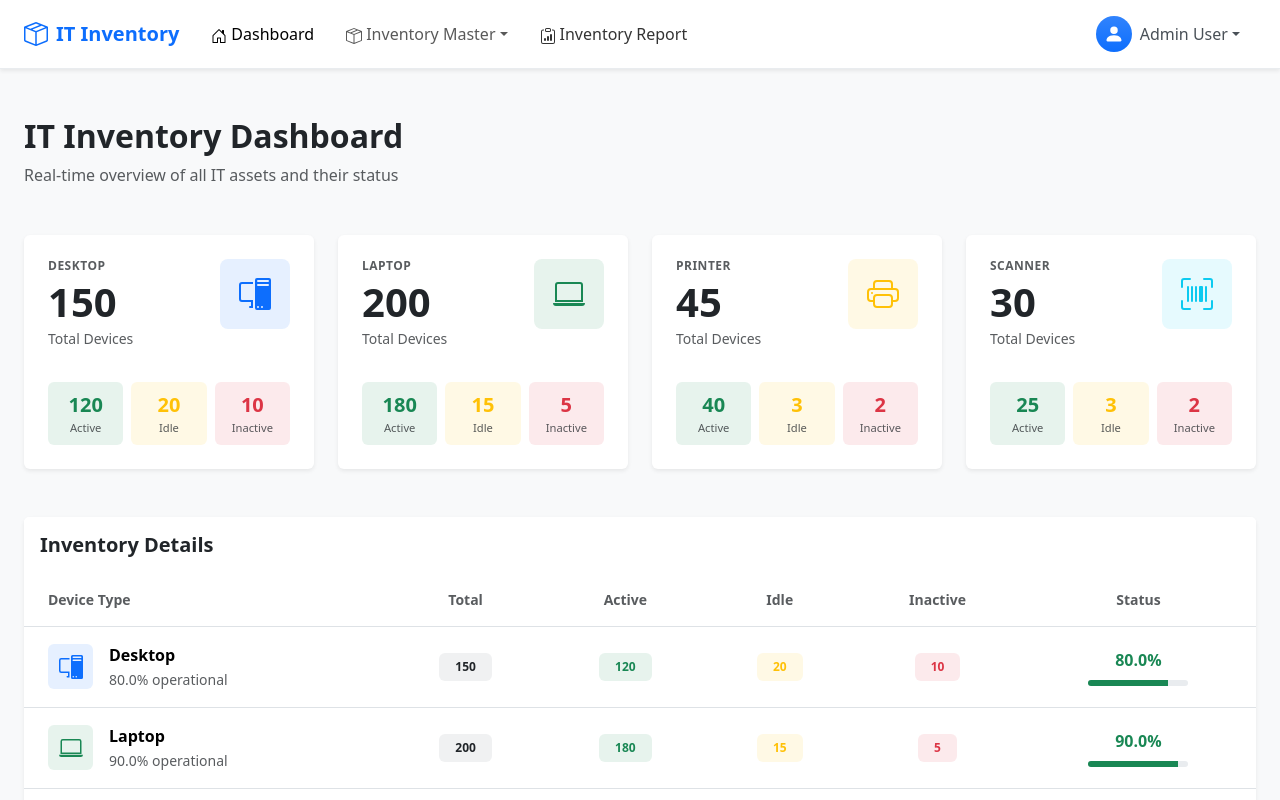
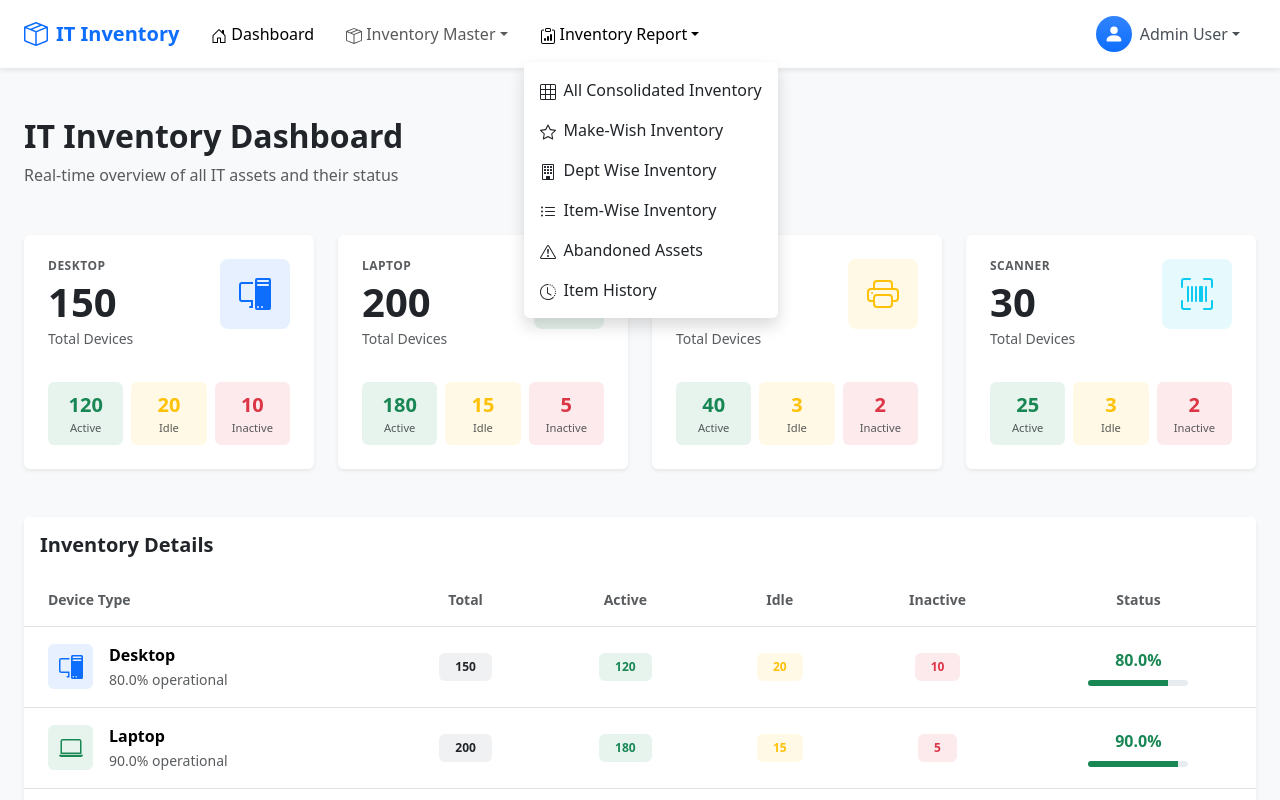
Before and after one commit to Demigod1410/NIRD-Inventory, a Next.js app: page / in a window 1280 px wide. Both pictures are taken after a click on the button "Inventory Report". Shown: the top 800 px of the page. Built offline with nearby package versions, Linux system fonts and the light colour scheme.

Commit message:
Enhance Navbar with Inventory Report dropdown and related links

```diff
--- a/src/components/navabr.jsx
+++ b/src/components/navabr.jsx
@@ -72,8 +72,16 @@ export default function Navbar() {
                 </li>
               </ul>
             </li>
-            <li className="nav-item">
-              <a className="nav-link px-3 py-2" href="#" style={{ fontWeight: '500' }}>
+            <li className="nav-item dropdown">
+              <a
+                className="nav-link dropdown-toggle px-3 py-2"
+                href="#"
+                id="inventoryReportDropdown"
+                role="button"
+                data-bs-toggle="dropdown"
+                aria-expanded="false"
+                style={{ fontWeight: '500' }}
+              >
                 <svg xmlns="http://www.w3.org/2000/svg" width="16" height="16" fill="currentColor" className="bi bi-clipboard-data me-1" viewBox="0 0 16 16">
                   <path d="M4 11a1 1 0 1 1 2 0v1a1 1 0 1 1-2 0zm6-4a1 1 0 1 1 2 0v5a1 1 0 1 1-2 0zM7 9a1 1 0 0 1 2 0v3a1 1 0 1 1-2 0z"/>
                   <path d="M4 1.5H3a2 2 0 0 0-2 2V14a2 2 0 0 0 2 2h10a2 2 0 0 0 2-2V3.5a2 2 0 0 0-2-2h-1v1h1a1 1 0 0 1 1 1V14a1 1 0 0 1-1 1H3a1 1 0 0 1-1-1V3.5a1 1 0 0 1 1-1h1z"/>
@@ -81,6 +89,60 @@ export default function Navbar() {
                 </svg>
                 Inventory Report
               </a>
+              <ul className="dropdown-menu shadow border-0 mt-2" aria-labelledby="inventoryReportDropdown">
+                <li>
+                  <a className="dropdown-item py-2" href="/all-consolidated-inventory">
+                    <svg xmlns="http://www.w3.org/2000/svg" width="16" height="16" fill="currentColor" className="bi bi-grid-3x3 me-2" viewBox="0 0 16 16">
+                      <path d="M0 1.5A1.5 1.5 0 0 1 1.5 0h13A1.5 1.5 0 0 1 16 1.5v13a1.5 1.5 0 0 1-1.5 1.5h-13A1.5 1.5 0 0 1 0 14.5zM1.5 1a.5.5 0 0 0-.5.5V5h4V1zM5 6H1v4h4zm1 4h4V6H6zm-1 1H1v3.5a.5.5 0 0 0 .5.5H5zm1 0v4h4v-4zm5 0v4h3.5a.5.5 0 0 0 .5-.5V11zm0-1h4V6h-4zm0-5h4V1.5a.5.5 0 0 0-.5-.5H11zm-1 0V1H6v4z"/>
+                    </svg>
+                    All Consolidated Inventory
+                  </a>
+                </li>
+                <li>
+                  <a className="dropdown-item py-2" href="/make-wish-inventory">
+                    <svg xmlns="http://www.w3.org/2000/svg" width="16" height="16" fill="currentColor" className="bi bi-star me-2" viewBox="0 0 16 16">
+                      <path d="M2.866 14.85c-.078.444.36.791.746.593l4.39-2.256 4.389 2.256c.386.198.824-.149.746-.592l-.83-4.73 3.522-3.356c.33-.314.16-.888-.282-.95l-4.898-.696L8.465.792a.513.513 0 0 0-.927 0L5.354 5.12l-4.898.696c-.441.062-.612.636-.283.95l3.523 3.356-.83 4.73zm4.905-2.767-3.686 1.894.694-3.957a.56.56 0 0 0-.163-.505L1.71 6.745l4.052-.576a.53.53 0 0 0 .393-.288L8 2.223l1.847 3.658a.53.53 0 0 0 .393.288l4.052.575-2.906 2.77a.56.56 0 0 0-.163.506l.694 3.957-3.686-1.894a.5.5 0 0 0-.461 0z"/>
+                    </svg>
+                    Make-Wish Inventory
+                  </a>
+                </li>
+                <li>
+                  <a className="dropdown-item py-2" href="/dept-wise-inventory">
+                    <svg xmlns="http://www.w3.org/2000/svg" width="16" height="16" fill="currentColor" className="bi bi-building me-2" viewBox="0 0 16 16">
+                      <path d="M4 2.5a.5.5 0 0 1 .5-.5h1a.5.5 0 0 1 .5.5v1a.5.5 0 0 1-.5.5h-1a.5.5 0 0 1-.5-.5zm3 0a.5.5 0 0 1 .5-.5h1a.5.5 0 0 1 .5.5v1a.5.5 0 0 1-.5.5h-1a.5.5 0 0 1-.5-.5zm3.5-.5a.5.5 0 0 0-.5.5v1a.5.5 0 0 0 .5.5h1a.5.5 0 0 0 .5-.5v-1a.5.5 0 0 0-.5-.5zM4 5.5a.5.5 0 0 1 .5-.5h1a.5.5 0 0 1 .5.5v1a.5.5 0 0 1-.5.5h-1a.5.5 0 0 1-.5-.5zM7.5 5a.5.5 0 0 0-.5.5v1a.5.5 0 0 0 .5.5h1a.5.5 0 0 0 .5-.5v-1a.5.5 0 0 0-.5-.5zm2.5.5a.5.5 0 0 1 .5-.5h1a.5.5 0 0 1 .5.5v1a.5.5 0 0 1-.5.5h-1a.5.5 0 0 1-.5-.5zM4.5 8a.5.5 0 0 0-.5.5v1a.5.5 0 0 0 .5.5h1a.5.5 0 0 0 .5-.5v-1a.5.5 0 0 0-.5-.5zm2.5.5a.5.5 0 0 1 .5-.5h1a.5.5 0 0 1 .5.5v1a.5.5 0 0 1-.5.5h-1a.5.5 0 0 1-.5-.5zm3.5-.5a.5.5 0 0 0-.5.5v1a.5.5 0 0 0 .5.5h1a.5.5 0 0 0 .5-.5v-1a.5.5 0 0 0-.5-.5z"/>
+                      <path d="M2 1a1 1 0 0 1 1-1h10a1 1 0 0 1 1 1v14a1 1 0 0 1-1 1H3a1 1 0 0 1-1-1zm11 0H3v14h3v-2.5a.5.5 0 0 1 .5-.5h3a.5.5 0 0 1 .5.5V15h3z"/>
+                    </svg>
+                    Dept Wise Inventory
+                  </a>
+                </li>
+                <li>
+                  <a className="dropdown-item py-2" href="/item-wise-inventory">
+                    <svg xmlns="http://www.w3.org/2000/svg" width="16" height="16" fill="currentColor" className="bi bi-list-ul me-2" viewBox="0 0 16 16">
+                      <path fillRule="evenodd" d="M5 11.5a.5.5 0 0 1 .5-.5h9a.5.5 0 0 1 0 1h-9a.5.5 0 0 1-.5-.5m0-4a.5.5 0 0 1 .5-.5h9a.5.5 0 0 1 0 1h-9a.5.5 0 0 1-.5-.5m0-4a.5.5 0 0 1 .5-.5h9a.5.5 0 0 1 0 1h-9a.5.5 0 0 1-.5-.5m-3 1a1 1 0 1 0 0-2 1 1 0 0 0 0 2m0 4a1 1 0 1 0 0-2 1 1 0 0 0 0 2m0 4a1 1 0 1 0 0-2 1 1 0 0 0 0 2"/>
+                    </svg>
+                    Item-Wise Inventory
+                  </a>
+                </li>
+                <li>
+                  <a className="dropdown-item py-2" href="/abandoned-assets">
+                    <svg xmlns="http://www.w3.org/2000/svg" width="16" height="16" fill="currentColor" className="bi bi-exclamation-triangle me-2" viewBox="0 0 16 16">
+                      <path d="M7.938 2.016A.13.13 0 0 1 8.002 2a.13.13 0 0 1 .063.016.15.15 0 0 1 .054.057l6.857 11.667c.036.06.035.124.002.183a.2.2 0 0 1-.054.06.1.1 0 0 1-.066.017H1.146a.1.1 0 0 1-.066-.017.2.2 0 0 1-.054-.06.18.18 0 0 1 .002-.183L7.884 2.073a.15.15 0 0 1 .054-.057m1.044-.45a1.13 1.13 0 0 0-1.96 0L.165 13.233c-.457.778.091 1.767.98 1.767h13.713c.889 0 1.438-.99.98-1.767z"/>
+                      <path d="M7.002 12a1 1 0 1 1 2 0 1 1 0 0 1-2 0M7.1 5.995a.905.905 0 1 1 1.8 0l-.35 3.507a.552.552 0 0 1-1.1 0z"/>
+                    </svg>
+                    Abandoned Assets
+                  </a>
+                </li>
+                <li>
+                  <a className="dropdown-item py-2" href="/item-history">
+                    <svg xmlns="http://www.w3.org/2000/svg" width="16" height="16" fill="currentColor" className="bi bi-clock-history me-2" viewBox="0 0 16 16">
+                      <path d="M8.515 1.019A7 7 0 0 0 8 1V0a8 8 0 0 1 .589.022zm2.004.45a7 7 0 0 0-.985-.299l.219-.976q.576.129 1.126.342zm1.37.71a7 7 0 0 0-.439-.27l.493-.87a8 8 0 0 1 .979.654l-.615.789a7 7 0 0 0-.418-.302zm1.834 1.79a7 7 0 0 0-.653-.796l.724-.69q.406.429.747.91zm.744 1.352a7 7 0 0 0-.214-.468l.893-.45a8 8 0 0 1 .45 1.088l-.95.313a7 7 0 0 0-.179-.483m.53 2.507a7 7 0 0 0-.1-1.025l.985-.17q.1.58.116 1.17zm-.131 1.538q.05-.254.081-.51l.993.123a8 8 0 0 1-.23 1.155l-.964-.267q.069-.247.12-.501m-.952 2.379q.276-.436.486-.908l.914.405q-.24.54-.555 1.038zm-.964 1.205q.183-.183.35-.378l.758.653a8 8 0 0 1-.401.432z"/>
+                      <path d="M8 1a7 7 0 1 0 4.95 11.95l.707.707A8.001 8.001 0 1 1 8 0z"/>
+                      <path d="M7.5 3a.5.5 0 0 1 .5.5v5.21l3.248 1.856a.5.5 0 0 1-.496.868l-3.5-2A.5.5 0 0 1 7 9V3.5a.5.5 0 0 1 .5-.5"/>
+                    </svg>
+                    Item History
+                  </a>
+                </li>
+              </ul>
             </li>
           </ul>
           <ul className="navbar-nav ms-auto">
```
